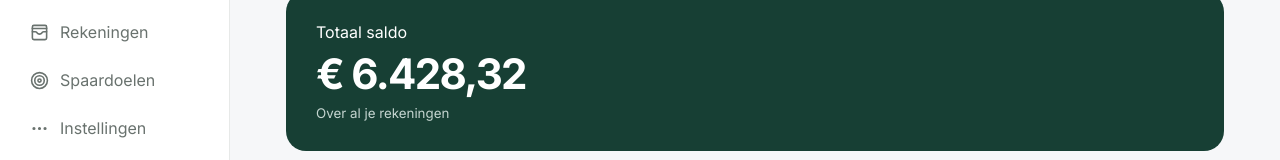
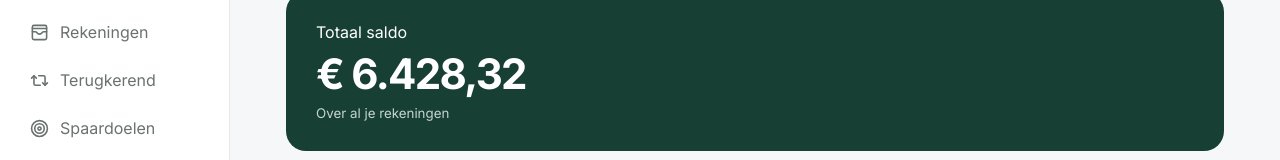
Before and after one commit to Aliasvin/cashflow, a React (Vite) app: page / in a window 1280 px wide. Shown: the part 179-339 px from the top of the page. Built offline with nearby package versions, Linux system fonts and the light colour scheme.

Commit message:
Add files via upload

```diff
--- a/src/components/layout/Layout.tsx
+++ b/src/components/layout/Layout.tsx
@@ -1,12 +1,13 @@
 import type { ReactNode } from 'react';
-import { House, ArrowLeftRight, WalletCards, Target, MoreHorizontal } from 'lucide-react';
+import { House, ArrowLeftRight, WalletCards, Target, MoreHorizontal, Repeat2 } from 'lucide-react';
 
-export type Page = 'dashboard' | 'transactions' | 'accounts' | 'savings' | 'settings';
+export type Page = 'dashboard' | 'transactions' | 'accounts' | 'recurring' | 'savings' | 'settings';
 
 const desktopItems: [Page, string, any][] = [
   ['dashboard', 'Dashboard', House],
   ['transactions', 'Transacties', ArrowLeftRight],
   ['accounts', 'Rekeningen', WalletCards],
+  ['recurring', 'Terugkerend', Repeat2],
   ['savings', 'Spaardoelen', Target],
   ['settings', 'Instellingen', MoreHorizontal],
 ];
@@ -15,6 +16,7 @@ const mobileItems: [Page, string, any][] = [
   ['dashboard', 'Dashboard', House],
   ['transactions', 'Transacties', ArrowLeftRight],
   ['accounts', 'Rekeningen', WalletCards],
+  ['recurring', 'Terugkerend', Repeat2],
   ['savings', 'Spaardoelen', Target],
   ['settings', 'Meer', MoreHorizontal],
 ];
```
